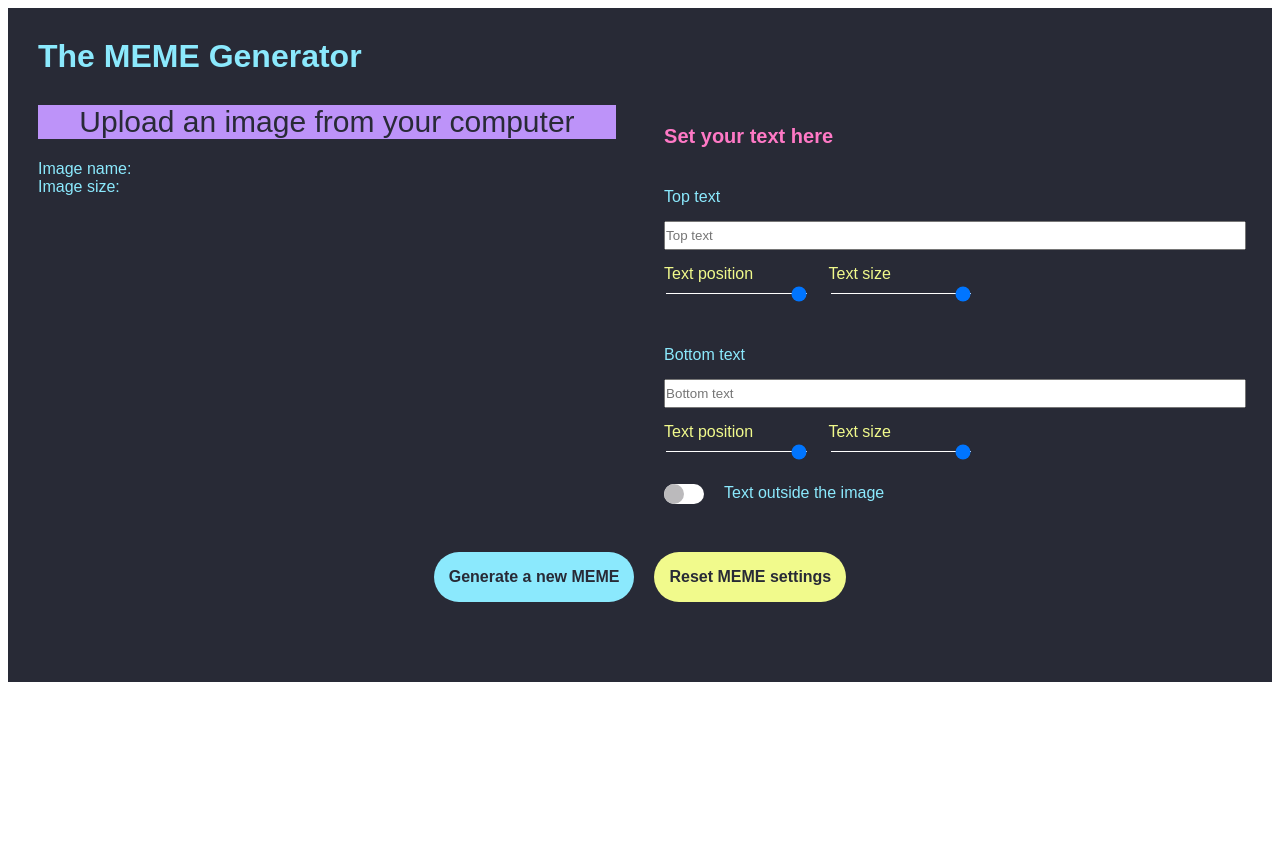
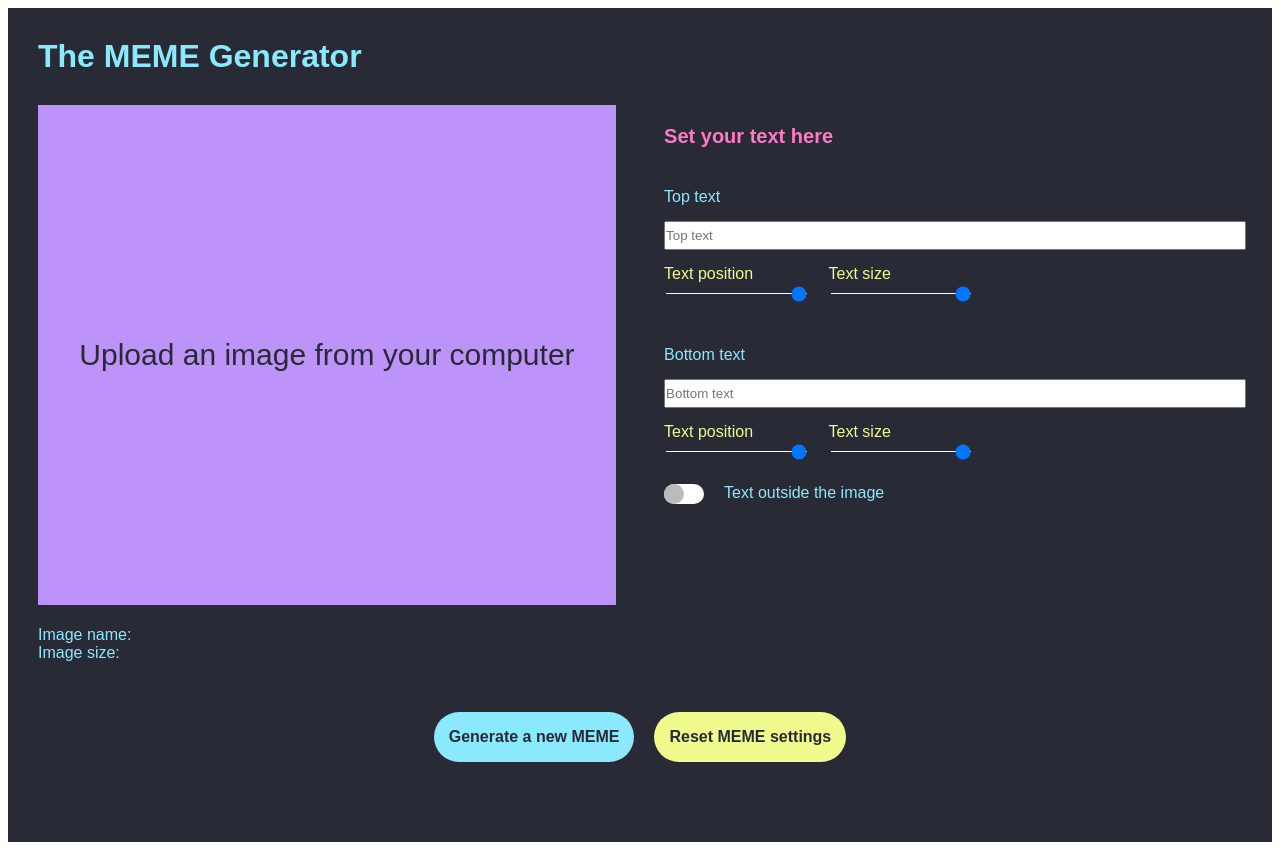
Before and after one commit to smrahr/meme-generator, a React (Create React App) app: page / in a window 1280 px wide. Before the commit the page ends 800 px from the top, so only its background shows below. Built offline with nearby package versions, Linux system fonts and the light colour scheme.

Commit message:
Fix Image layout problem

```diff
--- a/package.json
+++ b/package.json
@@ -1,6 +1,7 @@
 {
   "name": "meme-app",
   "version": "0.1.0",
+  "homepage": "https://smrahr.github.io/meme-generator",
   "private": true,
   "dependencies": {
     "@testing-library/jest-dom": "^5.16.4",
@@ -13,6 +14,8 @@
     "web-vitals": "^2.1.4"
   },
   "scripts": {
+    "predeploy": "npm run build",
+    "deploy": "npx gh-pages -d build",
     "start": "react-scripts start",
     "build": "react-scripts build",
     "test": "react-scripts test",
--- a/src/styles.js
+++ b/src/styles.js
@@ -47,7 +47,10 @@ export const ImageLabel = styled.label`
   text-align: center;
   background-color: #bd93f9;
   width: 100%;
-  height: 80%;
+  height: 500px;
+  display: flex;
+  justify-content: center;
+  align-items: center;
   /* flex-grow: 1; */
 `;
 
```
